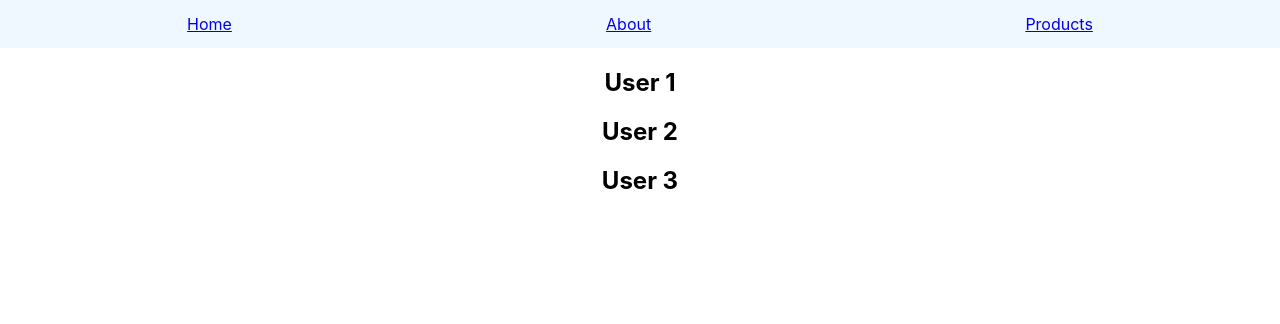
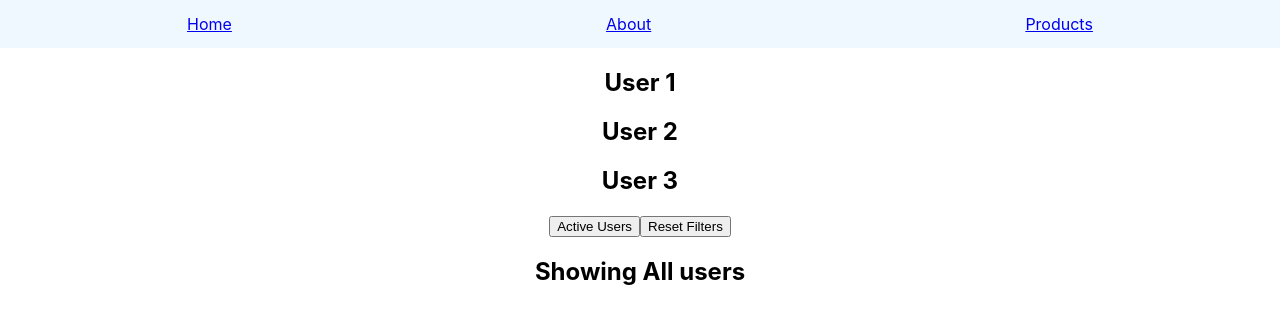
Before and after one commit to sksurendrakmr/react_router, a React (Create React App) app: page /users in a window 1280 px wide. Shown: the top 324 px of the page. Built offline with nearby package versions, Linux system fonts and the light colour scheme.

Commit message:
Search params hook

```diff
--- a/src/components/UserDetails.tsx
+++ b/src/components/UserDetails.tsx
@@ -1,6 +1,7 @@
 import React from "react";
 import { useParams } from "react-router-dom";
 
+//from useParams, we can extract the params from url which is a part of dynamic routes
 export const UserDetails = () => {
   //return an object of key value pairs
   const params = useParams();
--- a/src/components/Users.tsx
+++ b/src/components/Users.tsx
@@ -1,7 +1,11 @@
 import React from "react";
-import { Outlet } from "react-router-dom";
+import { Outlet, useSearchParams } from "react-router-dom";
 
 export const Users = () => {
+  //Behaves similar to useState but instead of store state in memory though
+  //it is stored in the URL.
+  const [serachParams, setSearchParams] = useSearchParams();
+  const showActiveUsers = serachParams.get("filter") === "active";
   return (
     <div>
       <h2>User 1</h2>
@@ -9,6 +13,18 @@ export const Users = () => {
       <h2>User 3</h2>
 
       <Outlet />
+
+      <div>
+        <button onClick={() => setSearchParams({ filter: "active" })}>
+          Active Users
+        </button>
+        <button onClick={() => setSearchParams({})}>Reset Filters</button>
+      </div>
+      {showActiveUsers ? (
+        <h2>Showing active users</h2>
+      ) : (
+        <h2>Showing All users</h2>
+      )}
     </div>
   );
 };
```
Also changed, not shown: Notes.txt.
